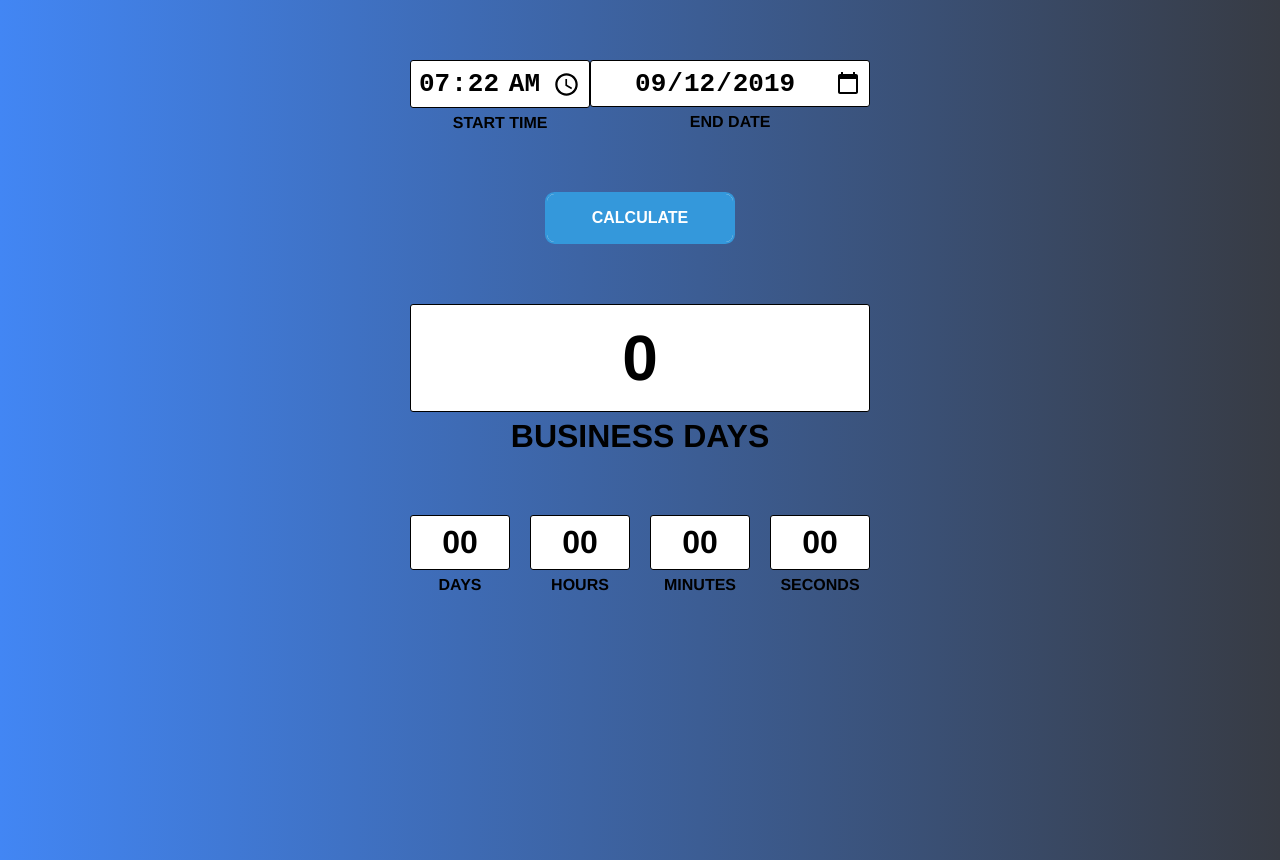
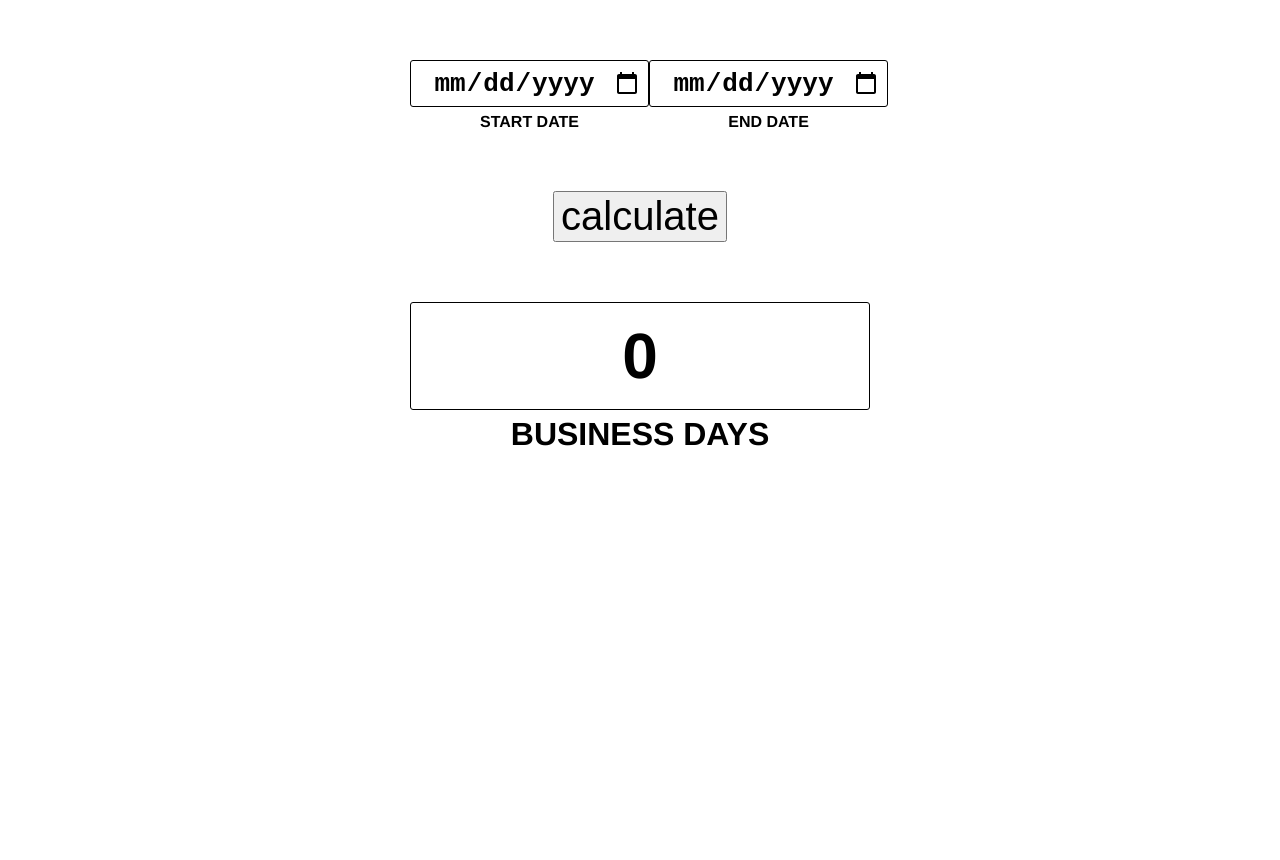
Before and after one commit to Ivannnnn/demos, a plain HTML site: page countdown/index.html in a window 1280 px wide. Drawn offline with Linux system fonts and the light colour scheme.

Commit message:
simplified

```diff
--- a/countdown/index.html
+++ b/countdown/index.html
@@ -9,42 +9,23 @@
   <body>
     <div class="container">
       <div class="inputs">
-        <div class="start-time">
-          <input id="start-time-input" type="time" />
-          <p>start time</p>
+        <div>
+          <input id="start-date-input" type="date" />
+          <p>start date</p>
         </div>
 
-        <div class="end-date">
+        <div>
           <input id="end-date-input" type="date" />
           <p>end date</p>
         </div>
       </div>
 
-      <button id="calculate">calculate</button>
+      <button class="calculate">calculate</button>
 
-      <div id="business-days">
+      <div class="business-days">
         <div class="box big">
           <div class="output">0</div>
           <p>Business days</p>
-        </div>
-      </div>
-
-      <div id="live-countdown">
-        <div class="box">
-          <div>00</div>
-          <p>days</p>
-        </div>
-        <div class="box">
-          <div>00</div>
-          <p>hours</p>
-        </div>
-        <div class="box">
-          <div>00</div>
-          <p>minutes</p>
-        </div>
-        <div class="box">
-          <div>00</div>
-          <p>seconds</p>
         </div>
       </div>
     </div>
--- a/countdown/script.js
+++ b/countdown/script.js
@@ -1,38 +1,21 @@
 // Here we just store all needed DOM elements
 let dom = {
-  startTime: document.getElementById('start-time-input'),
+  startDate: document.getElementById('start-date-input'),
   endDate: document.getElementById('end-date-input'),
-  calculate: document.getElementById('calculate'),
-  businessDays: document.querySelector('#business-days .output'),
-
-  // array of 4 boxes where we display [dd, hh, mm, ss]
-  liveCountdownBoxes: Array.from(
-    document.querySelectorAll('#live-countdown > div > div')
-  )
+  calculate: document.querySelector('.calculate'),
+  businessDays: document.querySelector('.business-days .output')
 }
-
-/*
-  we are setting the initial values for the startTime & endDate inputs
-  not 100% necessary but a little nicer.
-*/
-dom.startTime.value = new Date().toString().substr(16, 5) // takes current date & cuts out only the time (e.g. "20:30")
-dom.endDate.value = new Date().toLocaleDateString('en-CA') // takes current date & cuts out only the date part in way that is acceptable for the input (e.g. "2019-09-11")
-
-let interval = null // keeps track of the interval used later for the live countdown
 
 // takes a date object & increases it for n number of days
 const addDays = (d, n) => new Date(d.getTime() + 1000 * 60 * 60 * 24 * n)
-
-// takes a date and resets it to 00:00, for example "Wed Sep 11 2019 20:35:55" becomes "Wed Sep 11 2019 00:00:00"
-const startOfDay = d => new Date(new Date(d).setHours(0, 0, 0, 0))
 
 /*
   we iterate over days between start & end and count the weekdays
 */
 const getBusinessDaysBetween = (startDate, endDate) => {
   var count = 0
-  var currentDate = startOfDay(startDate)
-  while (currentDate <= startOfDay(endDate)) {
+  var currentDate = startDate
+  while (currentDate <= endDate) {
     var dayOfWeek = currentDate.getDay() // sunday = 0, monday = 1 etc...
     var isWeekend = dayOfWeek == 6 || dayOfWeek == 0 // if saturday or sunday
 
@@ -42,57 +25,24 @@ const getBusinessDaysBetween = (startDate, endDate) => {
   return count
 }
 
-/*
-  Probably the most complicated part to understand. The function calculates the number of seconds between 2 dates.
-  Then we take a date (not important which one), reset it to 00:00 time & add seconds to it. For example, 86400 seconds is 1 day. Adding
-  86400 seconds to a date will increase it for one day. Reseting today's date & adding 86410 seconds to it would give us 2019-09-11T00:00:10.
-  Then I can extract the last 8 digits "00:00:10". Then I only need to calculate the days between by dividing secsBetween with 86400 (60 * 60 * 24)
-*/
-const timeBetween = (start, end) => {
-  const secsBetween = Math.floor((end.getTime() - start.getTime()) / 1000) // getTime gives us the difference in miliseconds
-
-  const hhmmss = new Date(
-    // take a date, reset it and add miliseconds (secsBetween * 1000) to it. Passing a number of miliseconds to new Date() creates a new date
-    startOfDay(new Date()).getTime() + secsBetween * 1000
-  )
-    .toString() // Wed Sep 11 2019 20:35:55 GMT+0200 (Central European Summer Time)
-    .substr(16, 8) // take only "20:35:55"
-    .split(':') // ["20", "35", "55"]
-
-  // calculate the difference in days. The '0' & slice(-2) is just a little trick to get a "02" for example, instead of 2
-  let days = ('0' + Math.floor(secsBetween / (60 * 60 * 24))).slice(-2)
-
-  return [days, ...hhmmss]
-}
-
 // runs every time the button "calculate" is pressed
 const onCalculate = () => {
-  // here we are combining today's date but instead of the current time we take the time from the first input
-  let startTime = new Date(
-    new Date().toLocaleDateString('en-CA') + 'T' + dom.startTime.value // e.g. "2019-09-11T20:40" is a string that is parsable by new Date()
-  )
+  // checking if both dates are selected
+  if (!dom.startDate.value || !dom.endDate.value) {
+    alert('Please enter both an start & end date.')
+  }
 
-  let endDate = startOfDay(new Date(dom.endDate.value))
+  // parsing the values from the date inputs into javascripts Date function
+  let startDate = new Date(dom.startDate.value)
+  let endDate = new Date(dom.endDate.value)
 
-  if (startTime > endDate) {
-    // we are doing a little check
+  // end date must be after start date
+  if (startDate > endDate) {
     alert('Choosen end time has already passed!')
     return
   }
 
-  dom.businessDays.innerText = getBusinessDaysBetween(startTime, endDate)
-
-  // update the dom
-  const updateLiveCountdown = () => {
-    const ddhhmmss = timeBetween(new Date(), startOfDay(endDate))
-    dom.liveCountdownBoxes.forEach((div, i) => (div.innerText = ddhhmmss[i]))
-  }
-
-  updateLiveCountdown()
-  // the "onCalculate" function is called on every "calculate" button click so if we don't clear the interval every time many intervals
-  // could be running at the same time
-  clearInterval(interval) // stop the interval
-  interval = setInterval(updateLiveCountdown, 1000) // every 1000 miliseconds run the provided function
+  dom.businessDays.innerText = getBusinessDaysBetween(startDate, endDate)
 }
 
 // registeres the event handler for click on "calculate"
--- a/countdown/style.css
+++ b/countdown/style.css
@@ -8,13 +8,10 @@ body {
 }
 
 body {
-  margin: 60px 0 0 0;
+  margin: 0;
   font-weight: bold;
   font-family: helvetica;
   text-transform: uppercase;
-  background: #373b44;
-  background: -webkit-linear-gradient(to right, #4286f4, #373b44);
-  background: linear-gradient(to right, #4286f4, #373b44);
 }
 
 p {
@@ -23,7 +20,7 @@ p {
 
 .container {
   width: 460px;
-  margin: 0 auto;
+  margin: 60px auto 0 auto;
 }
 
 .box {
@@ -62,45 +59,14 @@ p {
   width: 100%;
 }
 
-.end-date {
-  flex-grow: 1;
-}
-
 .box.big,
 .box.big div:first-child {
   width: 100%;
   font-size: 2em;
 }
 
-#calculate {
+.calculate {
   margin: 0 auto 60px auto;
   display: block;
-  border: 2px solid #e74c3c;
-  border-radius: 0.6em;
-  color: #e74c3c;
-  cursor: pointer;
-  display: flex;
-  align-self: center;
-  font-size: 1rem;
-  font-weight: 400;
-  line-height: 1;
-  padding: 1em 2.8em;
-  text-decoration: none;
-  text-align: center;
-  text-transform: uppercase;
-  font-weight: 700;
-  border-color: #3498db;
-  color: #fff;
-  box-shadow: 0 0 40px 40px #3498db inset, 0 0 0 0 #3498db;
-  transition: all 150ms ease-in-out;
+  font-size: 2.5em;
 }
-
-#live-countdown,
-#business-days {
-  display: flex;
-  justify-content: space-between;
-}
-
-#business-days {
-  margin-bottom: 60px;
-}
```
Also changed, not shown: counter/index.html (+5 -5 lines), package-lock.json (added).
